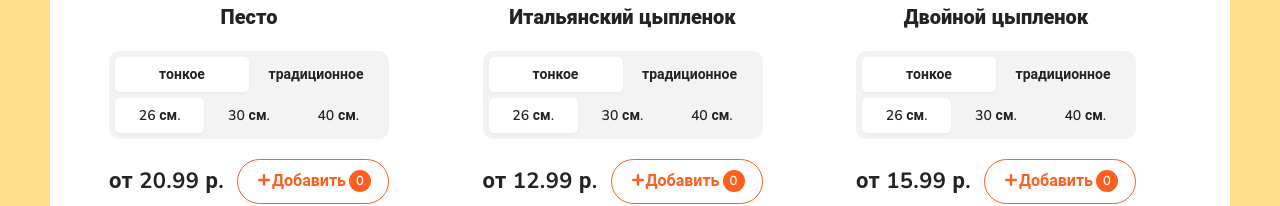
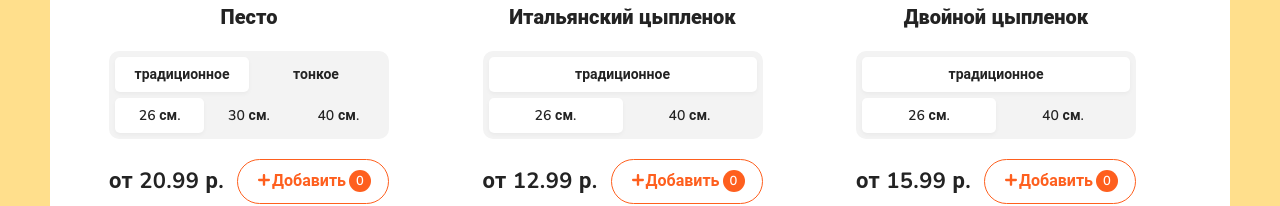
Before and after one commit to panfluba/pizza-application, a React (Create React App) app: page / in a window 1280 px wide. Shown: the part 570-776 px from the top of the page. Built offline with nearby package versions, Linux system fonts and the light colour scheme.

Commit message:
feat: make active buttons into Pizza`s component and add spread operator instead title={value.title}...

```diff
--- a/src/App.js
+++ b/src/App.js
@@ -20,7 +20,7 @@ function App() {
           <h2 className="content__title">Все пиццы</h2>
           <div className="content__items">
             {pizzas.map((value) => (
-              <PizzaBlock title={value.title} price={value.price} image={value.imageUrl} />
+              <PizzaBlock {...value} />
             ))}
           </div>
         </div>
--- a/src/assets/pizzas.json
+++ b/src/assets/pizzas.json
@@ -1,7 +1,7 @@
 [
   {
     "id": 0,
-    "imageUrl": "https://media.dodostatic.net/image/r:292x292/11EEAA3DCE1E36DB983445A578830144.avif",
+    "image": "https://media.dodostatic.net/image/r:292x292/11EEAA3DCE1E36DB983445A578830144.avif",
     "title": "Песто",
     "types": [0, 1],
     "sizes": [26, 30, 40],
@@ -11,7 +11,7 @@
   },
   {
     "id": 1,
-    "imageUrl": "https://media.dodostatic.net/image/r:292x292/11EE7D5F19C441CF95B598F6E5E4C5FC.avif",
+    "image": "https://media.dodostatic.net/image/r:292x292/11EE7D5F19C441CF95B598F6E5E4C5FC.avif",
     "title": "Итальянский цыпленок",
     "types": [0],
     "sizes": [26, 40],
@@ -21,7 +21,7 @@
   },
   {
     "id": 2,
-    "imageUrl": "https://media.dodostatic.net/image/r:292x292/11EE7D5EF5CC13A490103B92A7737459.avif",
+    "image": "https://media.dodostatic.net/image/r:292x292/11EE7D5EF5CC13A490103B92A7737459.avif",
     "title": "Двойной цыпленок",
     "types": [0],
     "sizes": [26, 40],
@@ -31,7 +31,7 @@
   },
   {
     "id": 3,
-    "imageUrl": "https://media.dodostatic.net/image/r:292x292/11EE7D5EEAB632F58FA9238A2CC13BBB.avif",
+    "image": "https://media.dodostatic.net/image/r:292x292/11EE7D5EEAB632F58FA9238A2CC13BBB.avif",
     "title": "Деревенская",
     "types": [1],
     "sizes": [26, 30, 40],
@@ -41,7 +41,7 @@
   },
   {
     "id": 4,
-    "imageUrl": "https://media.dodostatic.net/image/r:292x292/11EE7D5F0C8EA951B957406D02CA3C4D.avif",
+    "image": "https://media.dodostatic.net/image/r:292x292/11EE7D5F0C8EA951B957406D02CA3C4D.avif",
     "title": "Чизбургер-пицца",
     "types": [0, 1],
     "sizes": [26, 30, 40],
@@ -51,7 +51,7 @@
   },
   {
     "id": 5,
-    "imageUrl": "https://media.dodostatic.net/image/r:292x292/11EE7D5ED4C9050D84B1932A18396C2E.avif",
+    "image": "https://media.dodostatic.net/image/r:292x292/11EE7D5ED4C9050D84B1932A18396C2E.avif",
     "title": "Крэйзи пепперони",
     "types": [0],
     "sizes": [30, 40],
@@ -61,7 +61,7 @@
   },
   {
     "id": 6,
-    "imageUrl": "https://media.dodostatic.net/image/r:292x292/11EF1EB095B2BBDE8E1230BD91995D9D.avif",
+    "image": "https://media.dodostatic.net/image/r:292x292/11EF1EB095B2BBDE8E1230BD91995D9D.avif",
     "title": "Чикен бамбони",
     "types": [0, 1],
     "sizes": [26, 30, 40],
@@ -71,7 +71,7 @@
   },
   {
     "id": 7,
-    "imageUrl": "https://media.dodostatic.net/image/r:292x292/11EE7D5EE11701CB9907D0B38BBCFFAA.avif",
+    "image": "https://media.dodostatic.net/image/r:292x292/11EE7D5EE11701CB9907D0B38BBCFFAA.avif",
     "title": "Маргарита",
     "types": [0, 1],
     "sizes": [26, 30, 40],
@@ -81,7 +81,7 @@
   },
   {
     "id": 8,
-    "imageUrl": "https://media.dodostatic.net/image/r:292x292/11EE7D5EDE8F665C89A9328216FE2126.avif",
+    "image": "https://media.dodostatic.net/image/r:292x292/11EE7D5EDE8F665C89A9328216FE2126.avif",
     "title": "Четыре сезона",
     "types": [0, 1],
     "sizes": [26, 30, 40],
@@ -91,7 +91,7 @@
   },
   {
     "id": 9,
-    "imageUrl": "https://media.dodostatic.net/image/r:292x292/11EE7D5EE11701CB9907D0B38BBCFFAA.avif",
+    "image": "https://media.dodostatic.net/image/r:292x292/11EE7D5EE11701CB9907D0B38BBCFFAA.avif",
     "title": "Овощи и грибы 🌱",
     "types": [0, 1],
     "sizes": [26, 30, 40],
@@ -101,7 +101,7 @@
   },
   {
     "id": 10,
-    "imageUrl": "https://media.dodostatic.net/image/r:292x292/11EF1EB0F2E525A6963C334B9EAF6848.avif",
+    "image": "https://media.dodostatic.net/image/r:292x292/11EF1EB0F2E525A6963C334B9EAF6848.avif",
     "title": "Креветки со сладким чили",
     "types": [0, 1],
     "sizes": [26, 30, 40],
--- a/src/components/PizzaBlock.jsx
+++ b/src/components/PizzaBlock.jsx
@@ -1,25 +1,36 @@
 import React from 'react';
 
 //деструктуризация пропса (props), обращение {props.title}
-function PizzaBlock({ title, price, image }) {
+function PizzaBlock({ title, price, image, sizes, types }) {
   const [pizzaCount, setPizzaCount] = React.useState(0);
+  const [activeType, setActiveType] = React.useState(0);
+  const [activeSize, setActiveSize] = React.useState(0);
+
+  const typeNames = ['традиционное', 'тонкое'];
 
   const onClickAdd = () => {
     setPizzaCount(pizzaCount + 1);
   };
+
   return (
     <div className="pizza-block">
       <img className="pizza-block__image" src={image} alt="Pizza" />
       <h4 className="pizza-block__title">{title}</h4>
       <div className="pizza-block__selector">
         <ul>
-          <li className="active">тонкое</li>
-          <li>традиционное</li>
+          {types.map((type) => (
+            <li onClick={() => setActiveType(type)} className={activeType === type ? 'active' : ''}>
+              {typeNames[type]}
+            </li>
+            //type совпадает с id
+          ))}
         </ul>
         <ul>
-          <li className="active">26 см.</li>
-          <li>30 см.</li>
-          <li>40 см.</li>
+          {sizes.map((size, id) => (
+            <li onClick={() => setActiveSize(id)} className={activeSize === id ? 'active' : ''}>
+              {size} см.
+            </li>
+          ))}
         </ul>
       </div>
       <div className="pizza-block__bottom">
```
